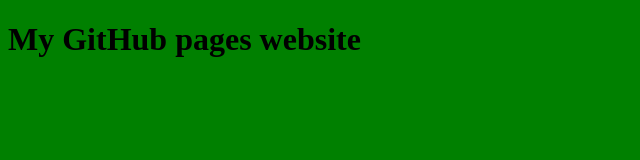
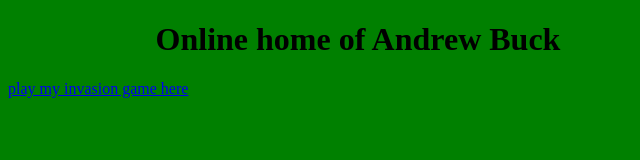
Before and after one commit to life4ants/life4ants.github.io, a plain HTML site: page index.html in a window 1280 px wide. Shown: the whole page, without its empty margins (0-640 px from the left). Drawn offline with Linux system fonts and the light colour scheme.

Commit message:
add link to invasion

```diff
--- a/index.html
+++ b/index.html
@@ -7,6 +7,7 @@
     <link rel="stylesheet" href="main.css" type="text/css">
 	</head>
   <body>
-    <h1>My GitHub pages website</h1>
+    <h1>Online home of Andrew Buck</h1>
+    <a href='/invasion.html'>play my invasion game here</a>
   </body>
 </html>
--- a/main.css
+++ b/main.css
@@ -2,3 +2,7 @@
   width: 700px;
   background-color: green;
 }
+
+h1{
+  text-align: center;
+}
```
Also changed, not shown: README.md.
